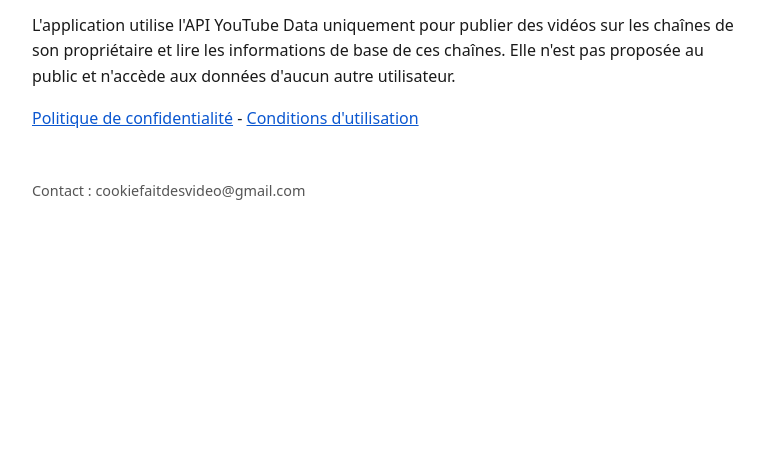
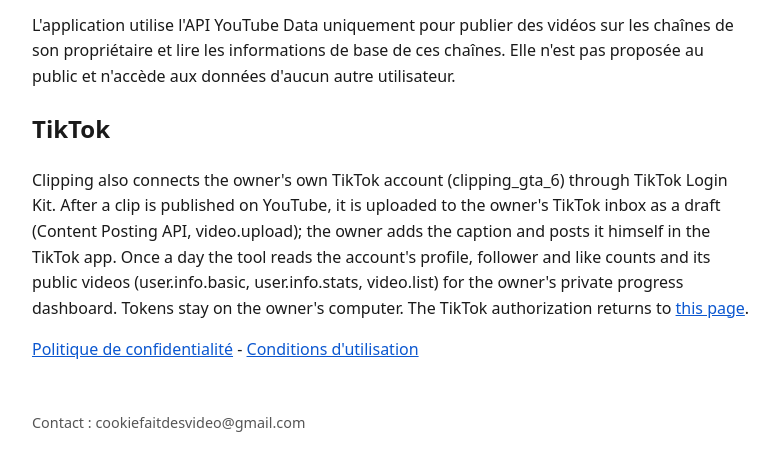
Before and after one commit to valentin763/clipping-app, a plain HTML site: page index.html in a window 1280 px wide. Shown: the part 190-660 px from the top of the page, without its empty margins (248-1026 px from the left). Drawn offline with Linux system fonts and the light colour scheme.

Commit message:
Describe the TikTok integration on the home page
Co-Authored-By: Claude Opus 5.5 <noreply@anthropic.com>
Claude-Session: https://claude.ai/code/session_012yjWWpVNfpdKWgsEnNpZpV

```diff
--- a/index.html
+++ b/index.html
@@ -15,6 +15,8 @@ footer{margin-top:48px;font-size:.9rem;color:#555}
 <h1>Clipping</h1>
 <p>Clipping est un outil personnel et non commercial qui aide son propriétaire à préparer de courts extraits vidéo (Shorts) à partir de vidéos longues, puis à les mettre en ligne sur ses propres chaînes YouTube.</p>
 <p>L'application utilise l'API YouTube Data uniquement pour publier des vidéos sur les chaînes de son propriétaire et lire les informations de base de ces chaînes. Elle n'est pas proposée au public et n'accède aux données d'aucun autre utilisateur.</p>
+<h2>TikTok</h2>
+<p lang="en">Clipping also connects the owner's own TikTok account (clipping_gta_6) through TikTok Login Kit. After a clip is published on YouTube, it is uploaded to the owner's TikTok inbox as a draft (Content Posting API, video.upload); the owner adds the caption and posts it himself in the TikTok app. Once a day the tool reads the account's profile, follower and like counts and its public videos (user.info.basic, user.info.stats, video.list) for the owner's private progress dashboard. Tokens stay on the owner's computer. The TikTok authorization returns to <a href="tiktok-callback.html">this page</a>.</p>
 <p><a href="privacy.html">Politique de confidentialité</a> - <a href="terms.html">Conditions d'utilisation</a></p>
 <footer>Contact : cookiefaitdesvideo@gmail.com</footer>
 </body>
```
